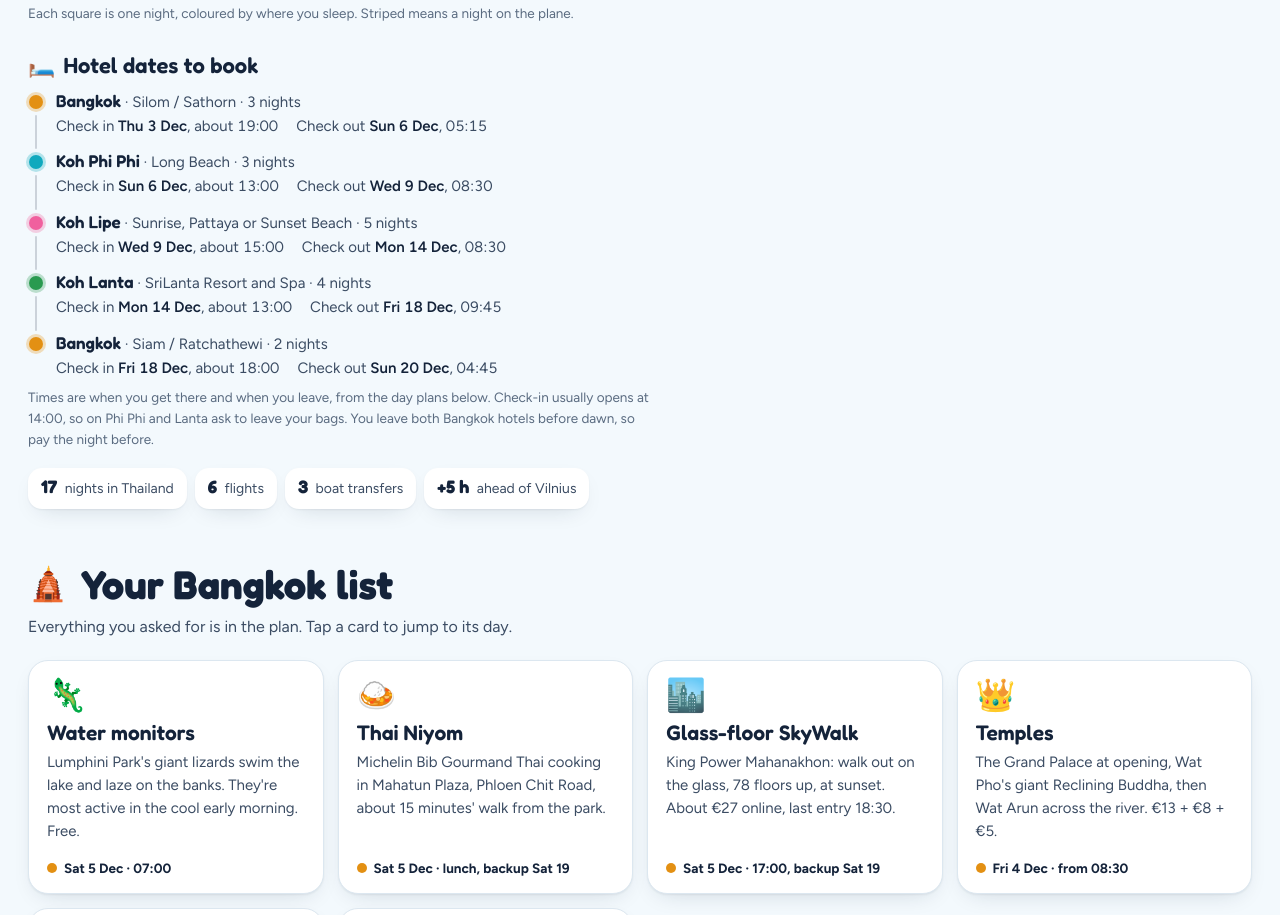
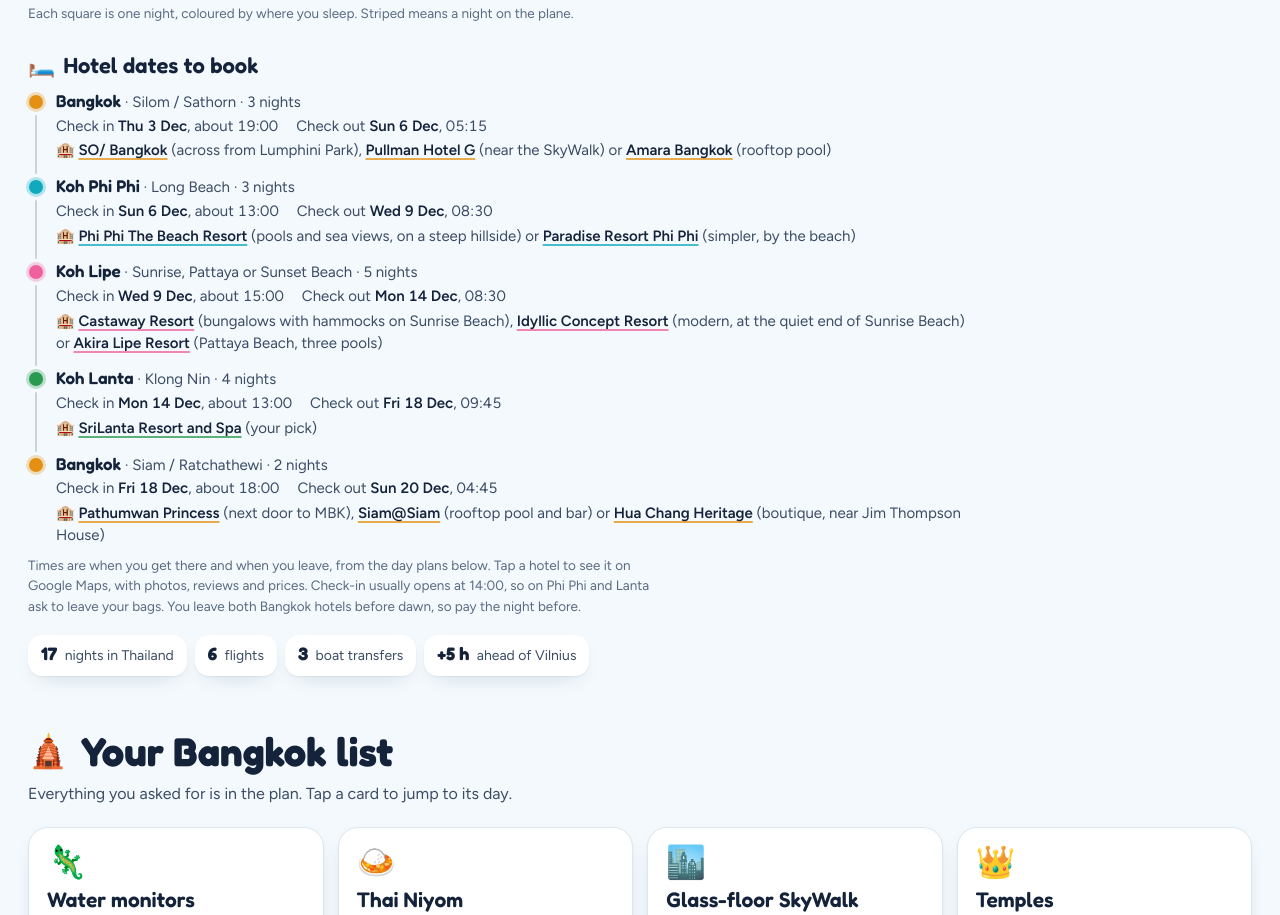
Before and after one commit to edvinasrad/thailand-trip, a plain HTML site: page index.html in a window 1280 px wide. Shown: the part 531-1446 px from the top of the page. Drawn offline with nearby package versions, Linux system fonts and the light colour scheme.

Commit message:
Suggest hotels for each stay, linked to Google Maps
Two or three picks per stop in the hotel dates list, plus their sources.

Co-Authored-By: Claude Opus 5.5 <noreply@anthropic.com>
Claude-Session: https://claude.ai/code/session_018edYbVrxGjEhfo1NjUrKWx

```diff
--- a/index.html
+++ b/index.html
@@ -152,6 +152,9 @@ header > * { min-width: 0; }
 .stays .io span { white-space: nowrap; }
 .stays .io b { color: var(--ink); font-weight: 600; }
 .stays-note { max-width: 72ch; }
+.stays .ht { display: block; margin-top: 3px; }
+.stays .ht a { color: var(--ink); font-weight: 600; white-space: nowrap; text-decoration-color: color-mix(in srgb, var(--c) 75%, transparent);
+  text-decoration-thickness: 2px; text-underline-offset: 3px; }
 .facts { list-style: none; padding: 0; margin: 18px 0 0; display: flex; flex-wrap: wrap; gap: 8px; }
 .facts li { padding: 9px 13px; border-radius: 14px; background: var(--surface); box-shadow: var(--shadow); font-size: 14px; color: var(--ink-2); }
 .facts b { font: 700 18px/1 var(--display); color: var(--ink); margin-right: 4px; }
@@ -404,17 +407,22 @@ table.fees { width: 100%; border-collapse: collapse; font-size: 15px; }
   <h2 class="stays-h" id="stays-h"><span aria-hidden="true">🛏️</span> Hotel dates to book</h2>
   <ul class="stays" aria-labelledby="stays-h">
     <li class="s-bkk"><span class="pl">Bangkok</span> · Silom / Sathorn · 3&nbsp;nights
-      <span class="io"><span>Check in <b>Thu 3 Dec</b>, about 19:00</span><span>Check out <b>Sun 6 Dec</b>, 05:15</span></span></li>
+      <span class="io"><span>Check in <b>Thu 3 Dec</b>, about 19:00</span><span>Check out <b>Sun 6 Dec</b>, 05:15</span></span>
+      <span class="ht"><span aria-hidden="true">🏨</span> <a href="https://www.google.com/maps/search/?api=1&amp;query=SO%2F+Bangkok+hotel" target="_blank" rel="noopener">SO/ Bangkok</a> (across from Lumphini Park), <a href="https://www.google.com/maps/search/?api=1&amp;query=Pullman+Bangkok+Hotel+G" target="_blank" rel="noopener">Pullman Hotel G</a> (near the SkyWalk) or <a href="https://www.google.com/maps/search/?api=1&amp;query=Amara+Bangkok+Surawong" target="_blank" rel="noopener">Amara Bangkok</a> (rooftop pool)</span></li>
     <li class="s-pp"><span class="pl">Koh Phi Phi</span> · Long Beach · 3&nbsp;nights
-      <span class="io"><span>Check in <b>Sun 6 Dec</b>, about 13:00</span><span>Check out <b>Wed 9 Dec</b>, 08:30</span></span></li>
+      <span class="io"><span>Check in <b>Sun 6 Dec</b>, about 13:00</span><span>Check out <b>Wed 9 Dec</b>, 08:30</span></span>
+      <span class="ht"><span aria-hidden="true">🏨</span> <a href="https://www.google.com/maps/search/?api=1&amp;query=Phi+Phi+The+Beach+Resort+Long+Beach" target="_blank" rel="noopener">Phi Phi The Beach Resort</a> (pools and sea views, on a steep hillside) or <a href="https://www.google.com/maps/search/?api=1&amp;query=Paradise+Resort+Phi+Phi+Long+Beach" target="_blank" rel="noopener">Paradise Resort Phi Phi</a> (simpler, by the beach)</span></li>
     <li class="s-lipe"><span class="pl">Koh Lipe</span> · Sunrise, Pattaya or Sunset Beach · 5&nbsp;nights
-      <span class="io"><span>Check in <b>Wed 9 Dec</b>, about 15:00</span><span>Check out <b>Mon 14 Dec</b>, 08:30</span></span></li>
-    <li class="s-lanta"><span class="pl">Koh Lanta</span> · SriLanta Resort and Spa · 4&nbsp;nights
-      <span class="io"><span>Check in <b>Mon 14 Dec</b>, about 13:00</span><span>Check out <b>Fri 18 Dec</b>, 09:45</span></span></li>
+      <span class="io"><span>Check in <b>Wed 9 Dec</b>, about 15:00</span><span>Check out <b>Mon 14 Dec</b>, 08:30</span></span>
+      <span class="ht"><span aria-hidden="true">🏨</span> <a href="https://www.google.com/maps/search/?api=1&amp;query=Castaway+Resort+Koh+Lipe" target="_blank" rel="noopener">Castaway Resort</a> (bungalows with hammocks on Sunrise Beach), <a href="https://www.google.com/maps/search/?api=1&amp;query=Idyllic+Concept+Resort+Koh+Lipe" target="_blank" rel="noopener">Idyllic Concept Resort</a> (modern, at the quiet end of Sunrise Beach) or <a href="https://www.google.com/maps/search/?api=1&amp;query=Akira+Lipe+Resort" target="_blank" rel="noopener">Akira Lipe Resort</a> (Pattaya Beach, three pools)</span></li>
+    <li class="s-lanta"><span class="pl">Koh Lanta</span> · Klong Nin · 4&nbsp;nights
+      <span class="io"><span>Check in <b>Mon 14 Dec</b>, about 13:00</span><span>Check out <b>Fri 18 Dec</b>, 09:45</span></span>
+      <span class="ht"><span aria-hidden="true">🏨</span> <a href="https://www.google.com/maps/search/?api=1&amp;query=SriLanta+Resort+and+Spa+Koh+Lanta" target="_blank" rel="noopener">SriLanta Resort and Spa</a> (your pick)</span></li>
     <li class="s-bkk2"><span class="pl">Bangkok</span> · Siam / Ratchathewi · 2&nbsp;nights
-      <span class="io"><span>Check in <b>Fri 18 Dec</b>, about 18:00</span><span>Check out <b>Sun 20 Dec</b>, 04:45</span></span></li>
+      <span class="io"><span>Check in <b>Fri 18 Dec</b>, about 18:00</span><span>Check out <b>Sun 20 Dec</b>, 04:45</span></span>
+      <span class="ht"><span aria-hidden="true">🏨</span> <a href="https://www.google.com/maps/search/?api=1&amp;query=Pathumwan+Princess+Hotel" target="_blank" rel="noopener">Pathumwan Princess</a> (next door to MBK), <a href="https://www.google.com/maps/search/?api=1&amp;query=Siam%40Siam+Design+Hotel+Bangkok" target="_blank" rel="noopener">Siam@Siam</a> (rooftop pool and bar) or <a href="https://www.google.com/maps/search/?api=1&amp;query=Hua+Chang+Heritage+Hotel" target="_blank" rel="noopener">Hua Chang Heritage</a> (boutique, near Jim Thompson House)</span></li>
   </ul>
-  <p class="cal-note stays-note">Times are when you get there and when you leave, from the day plans below. Check-in usually opens at 14:00, so on Phi Phi and Lanta ask to leave your bags. You leave both Bangkok hotels before dawn, so pay the night before.</p>
+  <p class="cal-note stays-note">Times are when you get there and when you leave, from the day plans below. Tap a hotel to see it on Google Maps, with photos, reviews and prices. Check-in usually opens at 14:00, so on Phi Phi and Lanta ask to leave your bags. You leave both Bangkok hotels before dawn, so pay the night before.</p>
   <ul class="facts">
     <li><b>17</b> nights in Thailand</li>
     <li><b>6</b> flights</li>
@@ -625,6 +633,7 @@ table.fees { width: 100%; border-collapse: collapse; font-size: 15px; }
     <li><a href="https://odessia.com/hotels/thailand/krabi/ko-lanta/srilanta-resort-and-spa" target="_blank" rel="noopener">SriLanta Resort and Spa</a> and <a href="https://www.travelocity.com/Ko-Lanta-Hotels-SriLanta-Resort-And-Spa.h7828915.Hotel-Information" target="_blank" rel="noopener">its address</a></li>
     <li><a href="https://www.visitthailandtoday.com/restaurants/koh-lanta/yawee-restaurant" target="_blank" rel="noopener">Yawee</a> and <a href="https://www.happycow.net/reviews/yawee-koh-lanta-148076" target="_blank" rel="noopener">its HappyCow reviews</a></li>
     <li><a href="https://abuja.thaiembassy.org/en/content/thailand-digital-arrival-card-tdac" target="_blank" rel="noopener">Thai embassy: the TDAC arrival card</a></li>
+    <li>Hotel picks, checked 16 Nov 2026: <a href="https://www.agoda.com/phi-phi-the-beach-resort/hotel/koh-phi-phi-th.html" target="_blank" rel="noopener">Phi Phi The Beach Resort</a>, <a href="https://www.expedia.com/Ko-Phi-Phi-Hotels-Paradise-Resort-Phi-Phi.h17891121.Hotel-Information" target="_blank" rel="noopener">Paradise Resort Phi Phi</a>, <a href="https://www.thelostpassport.com/koh-lipe-hotels/" target="_blank" rel="noopener">The Lost Passport: Lipe hotels</a>, <a href="https://www.agoda.com/idyllic-concept-resort/hotel/koh-lipe-th.html" target="_blank" rel="noopener">Idyllic Concept</a>, <a href="https://www.booking.com/hotel/th/akira-lipe-resort.html" target="_blank" rel="noopener">Akira Lipe</a>, <a href="https://www.agoda.com/amara-bangkok-hotel/hotel/bangkok-th.html" target="_blank" rel="noopener">Amara Bangkok</a> and <a href="https://www.hotels.com/ho258126" target="_blank" rel="noopener">Siam@Siam</a></li>
   </ul>
 </section>
 </main>
```
